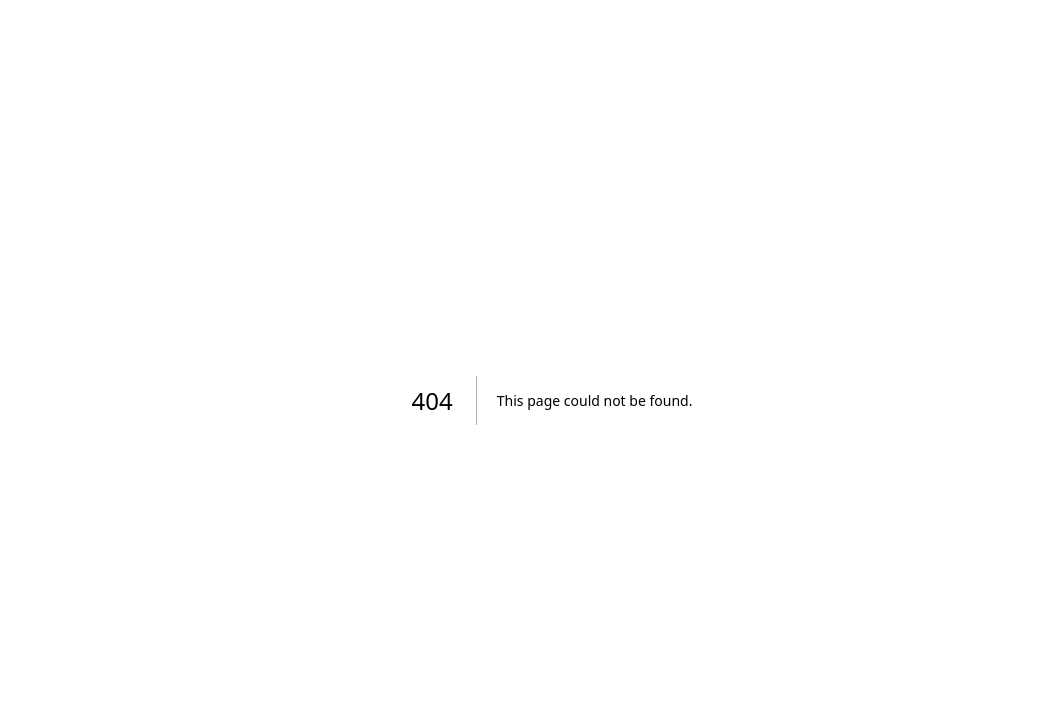
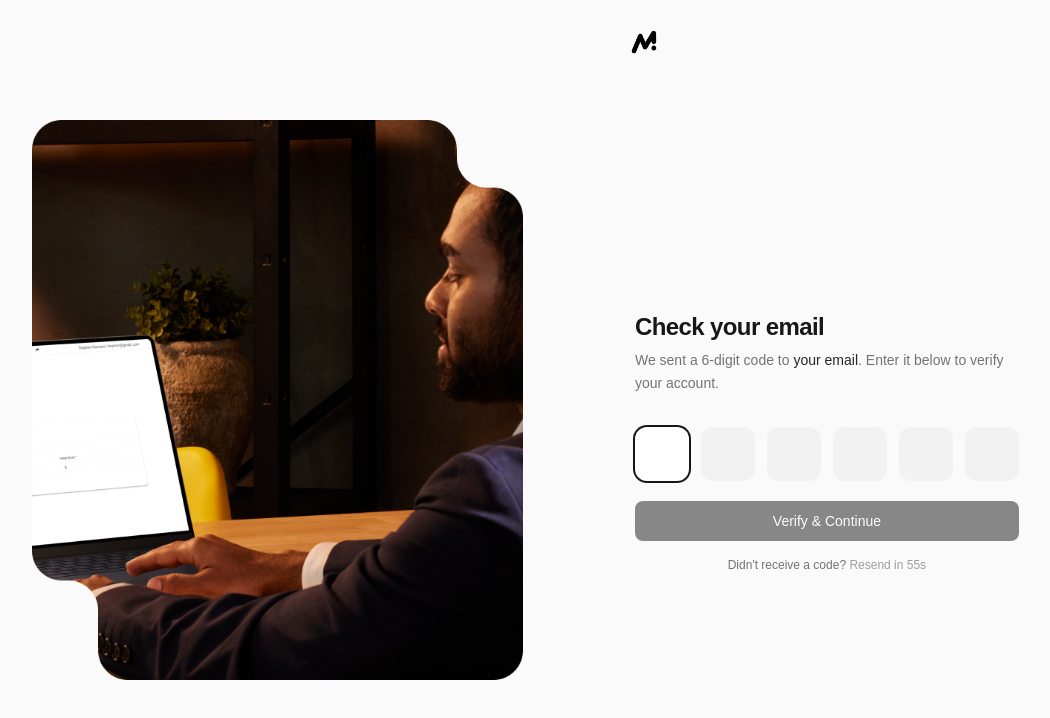
Before and after one commit to Kakka-tech/Monssel, a Next.js app: page /auth/verify in a window 1280 px wide. Before the commit this address had no page. Shown: the top 718 px of the page, without its empty margins (88-1138 px from the left). Built offline with nearby package versions, Linux system fonts and the light colour scheme; no server answers.

Commit message:
feat(auth): implement OTP verification flow and enhance SignUp component

```diff
--- a/proxy.ts
+++ b/proxy.ts
@@ -31,7 +31,9 @@ export async function proxy(request: NextRequest) {
 
   const { pathname } = request.nextUrl;
 
-  const isAuthRoute = pathname.startsWith("/auth");
+  // /auth/verify is excluded — user may have a partial session mid-OTP flow
+  const isAuthRoute =
+    pathname.startsWith("/auth") && !pathname.startsWith("/auth/verify");
 
   const isAppRoute =
     pathname.startsWith("/dashboard") ||
--- a/src/app/auth/(default)/signup/SignUp.tsx
+++ b/src/app/auth/(default)/signup/SignUp.tsx
@@ -22,7 +22,6 @@ export default function SignUp() {
   const [showConfirmPassword, setShowConfirmPassword] = useState(false);
   const [passwordError, setPasswordError] = useState(false);
   const [error, setError] = useState<string | null>(null);
-  const [success, setSuccess] = useState(false);
 
   const [formData, setFormData] = useState({
     fullName: "",
@@ -57,10 +56,8 @@ export default function SignUp() {
       email: formData.email,
       password: formData.password,
       options: {
-        data: {
-          full_name: formData.fullName,
-        },
-        emailRedirectTo: `${window.location.origin}/auth/callback`,
+        data: { full_name: formData.fullName },
+        // No emailRedirectTo — using OTP verification flow instead of magic link
       },
     });
 
@@ -70,8 +67,8 @@ export default function SignUp() {
       return;
     }
 
-    setSuccess(true);
-    setFormLoading(false);
+    // Hand off to the OTP verify page
+    router.push(`/auth/verify?email=${encodeURIComponent(formData.email)}`);
   };
 
   const handleGoogleSignup = async () => {
@@ -91,40 +88,6 @@ export default function SignUp() {
     }
   };
 
-  if (success) {
-    return (
-      <div className="w-full max-w-md mx-auto bg-transparent p-5 md:p-6 space-y-4 text-center">
-        <div className="w-9 h-9 flex items-center justify-center mx-auto rounded-lg border border-white/60 bg-white/70 backdrop-blur-sm shadow-[0_6px_18px_rgba(0,0,0,0.08)]">
-          <Image
-            src="/Icons/logo-dark.png"
-            alt="Logo"
-            width={20}
-            height={20}
-            className="object-contain"
-          />
-        </div>
-        <div className="space-y-2">
-          <h1 className="text-xl font-semibold text-neutral-900">
-            Check your email
-          </h1>
-          <p className="text-sm text-neutral-500">
-            We sent a confirmation link to{" "}
-            <span className="font-medium text-neutral-900">
-              {formData.email}
-            </span>
-            . Click the link to activate your account.
-          </p>
-        </div>
-        <button
-          onClick={() => router.push("/auth/login")}
-          className="w-full bg-neutral-900 text-white py-2.5 rounded-lg hover:bg-black transition text-sm"
-        >
-          Go to Login
-        </button>
-      </div>
-    );
-  }
-
   return (
     <form
       className="w-full max-w-md mx-auto bg-transparent p-5 md:p-6 space-y-4"
@@ -133,7 +96,7 @@ export default function SignUp() {
       <div className="text-center space-y-1">
         <div className="w-9 h-9 flex items-center justify-center mx-auto rounded-lg border border-white/60 bg-white/70 backdrop-blur-sm shadow-[0_6px_18px_rgba(0,0,0,0.08)]">
           <Image
-            src="/icons/logo.png"
+            src="/Icons/logo-dark.png"
             alt="Logo"
             width={20}
             height={20}
--- /dev/null
+++ b/src/app/auth/(default)/verify/layout.tsx
@@ -0,0 +1,11 @@
+export default function VerifyLayout({
+  children,
+}: {
+  children: React.ReactNode;
+}) {
+  return (
+    <section className="min-h-screen w-full bg-[#FAFAFA]">
+      {children}
+    </section>
+  );
+}
--- /dev/null
+++ b/src/app/auth/(default)/verify/page.tsx
@@ -0,0 +1,250 @@
+"use client";
+
+import Image from "next/image";
+import {
+  useRef,
+  useState,
+  useEffect,
+  ClipboardEvent,
+  KeyboardEvent,
+} from "react";
+import { useRouter, useSearchParams } from "next/navigation";
+import { createClient } from "@/lib/supabase/client";
+import { motion, AnimatePresence } from "framer-motion";
+
+const CODE_LENGTH = 6;
+
+export default function VerifyPage() {
+  const router = useRouter();
+  const searchParams = useSearchParams();
+  const email = searchParams.get("email") ?? "";
+  const supabase = createClient();
+
+  const [digits, setDigits] = useState<string[]>(Array(CODE_LENGTH).fill(""));
+  const [loading, setLoading] = useState(false);
+  const [error, setError] = useState<string | null>(null);
+  const [resendCooldown, setResendCooldown] = useState(60);
+  const [resending, setResending] = useState(false);
+
+  const inputRefs = useRef<(HTMLInputElement | null)[]>([]);
+
+  // Countdown timer for resend
+  useEffect(() => {
+    if (resendCooldown <= 0) return;
+    const t = setTimeout(() => setResendCooldown((c) => c - 1), 1000);
+    return () => clearTimeout(t);
+  }, [resendCooldown]);
+
+  // Auto-submit when all 6 digits filled
+  useEffect(() => {
+    if (digits.every((d) => d !== "")) {
+      handleVerify(digits.join(""));
+    }
+    // eslint-disable-next-line react-hooks/exhaustive-deps
+  }, [digits]);
+
+  const focusNext = (index: number) => {
+    inputRefs.current[index + 1]?.focus();
+  };
+  const focusPrev = (index: number) => {
+    inputRefs.current[index - 1]?.focus();
+  };
+
+  const handleChange = (index: number, val: string) => {
+    const digit = val.replace(/\D/g, "").slice(-1);
+    const next = [...digits];
+    next[index] = digit;
+    setDigits(next);
+    setError(null);
+    if (digit) focusNext(index);
+  };
+
+  const handleKeyDown = (index: number, e: KeyboardEvent<HTMLInputElement>) => {
+    if (e.key === "Backspace") {
+      if (digits[index]) {
+        const next = [...digits];
+        next[index] = "";
+        setDigits(next);
+      } else {
+        focusPrev(index);
+      }
+    } else if (e.key === "ArrowLeft") {
+      focusPrev(index);
+    } else if (e.key === "ArrowRight") {
+      focusNext(index);
+    }
+  };
+
+  const handlePaste = (e: ClipboardEvent<HTMLInputElement>) => {
+    e.preventDefault();
+    const pasted = e.clipboardData
+      .getData("text")
+      .replace(/\D/g, "")
+      .slice(0, CODE_LENGTH);
+    if (!pasted) return;
+    const next = Array(CODE_LENGTH).fill("");
+    pasted.split("").forEach((char, i) => {
+      next[i] = char;
+    });
+    setDigits(next);
+    // Focus the last filled box or the next empty one
+    const focusIndex = Math.min(pasted.length, CODE_LENGTH - 1);
+    inputRefs.current[focusIndex]?.focus();
+  };
+
+  const handleVerify = async (code: string) => {
+    if (!email) {
+      setError("Session expired. Please sign up again.");
+      return;
+    }
+    setLoading(true);
+    setError(null);
+
+    const { error } = await supabase.auth.verifyOtp({
+      email,
+      token: code,
+      type: "signup",
+    });
+
+    if (error) {
+      setError("Invalid or expired code. Please try again.");
+      setDigits(Array(CODE_LENGTH).fill(""));
+      inputRefs.current[0]?.focus();
+      setLoading(false);
+      return;
+    }
+
+    router.push("/dashboard");
+  };
+
+  const handleResend = async () => {
+    if (resendCooldown > 0 || resending || !email) return;
+    setResending(true);
+    setError(null);
+
+    const { error } = await supabase.auth.resend({
+      type: "signup",
+      email,
+    });
+
+    setResending(false);
+
+    if (error) {
+      setError("Couldn't resend code. Please try again.");
+    } else {
+      setDigits(Array(CODE_LENGTH).fill(""));
+      setResendCooldown(60);
+      inputRefs.current[0]?.focus();
+    }
+  };
+
+  const code = digits.join("");
+  const isFilled = code.length === CODE_LENGTH;
+
+  return (
+    <div className="min-h-screen w-full flex flex-col">
+      <header className="p-5 sm:p-6">
+        <div className="w-9 h-9 flex items-center justify-center ">
+          <Image
+            src="/icons/logo-dark.png"
+            alt="Logo"
+            width={50}
+            height={50}
+            className="object-contain"
+          />
+        </div>
+      </header>
+
+      <main className="flex-1 flex items-center justify-center px-4 py-8">
+        <motion.div
+          initial={{ opacity: 0, y: 24 }}
+          animate={{ opacity: 1, y: 0 }}
+          transition={{ duration: 0.5, ease: [0.16, 1, 0.3, 1] }}
+          className="w-full max-w-sm"
+        >
+          <div className="mb-8 space-y-1.5">
+            <h1 className="text-2xl font-semibold text-neutral-900 tracking-tight">
+              Check your email
+            </h1>
+            <p className="text-sm text-neutral-500 leading-relaxed">
+              We sent a 6-digit code to{" "}
+              <span className="font-medium text-neutral-800 break-all">
+                {email || "your email"}
+              </span>
+              . Enter it below to verify your account.
+            </p>
+          </div>
+
+          <div className="flex gap-2 sm:gap-3 justify-between mb-5">
+            {digits.map((digit, i) => (
+              <input
+                key={i}
+                ref={(el) => {
+                  inputRefs.current[i] = el;
+                }}
+                type="text"
+                inputMode="numeric"
+                maxLength={1}
+                value={digit}
+                autoFocus={i === 0}
+                disabled={loading}
+                onChange={(e) => handleChange(i, e.target.value)}
+                onKeyDown={(e) => handleKeyDown(i, e)}
+                onPaste={handlePaste}
+                className={[
+                  "flex-1 min-w-0 aspect-square rounded-xl text-center text-xl font-semibold",
+                  "text-neutral-900 bg-[#F2F2F2] transition-all duration-150",
+                  "focus:outline-none focus:ring-2 focus:ring-neutral-900 focus:bg-white",
+                  "disabled:opacity-50",
+                  digit ? "bg-white ring-1 ring-neutral-300" : "",
+                ].join(" ")}
+              />
+            ))}
+          </div>
+
+          <AnimatePresence>
+            {error && (
+              <motion.div
+                initial={{ opacity: 0, y: -4 }}
+                animate={{ opacity: 1, y: 0 }}
+                exit={{ opacity: 0 }}
+                className="mb-4 bg-red-50 border border-red-200 text-red-600 text-xs rounded-lg px-3 py-2.5"
+              >
+                {error}
+              </motion.div>
+            )}
+          </AnimatePresence>
+
+          <button
+            onClick={() => handleVerify(code)}
+            disabled={!isFilled || loading}
+            className="w-full bg-neutral-900 text-white py-2.5 rounded-lg hover:bg-black transition text-sm font-medium disabled:opacity-50 disabled:cursor-not-allowed mb-4"
+          >
+            {loading ?
+              <span className="flex items-center justify-center gap-2">
+                <span className="w-4 h-4 rounded-full border-2 border-white/30 border-t-white animate-spin inline-block" />
+                Verifying…
+              </span>
+            : "Verify & Continue"}
+          </button>
+
+          <p className="text-center text-xs text-neutral-500">
+            Didn&apos;t receive a code?{" "}
+            <button
+              type="button"
+              onClick={handleResend}
+              disabled={resendCooldown > 0 || resending}
+              className="font-medium text-neutral-900 hover:underline disabled:opacity-40 disabled:cursor-not-allowed disabled:no-underline"
+            >
+              {resending ?
+                "Sending…"
+              : resendCooldown > 0 ?
+                `Resend in ${resendCooldown}s`
+              : "Resend code"}
+            </button>
+          </p>
+        </motion.div>
+      </main>
+    </div>
+  );
+}
```
